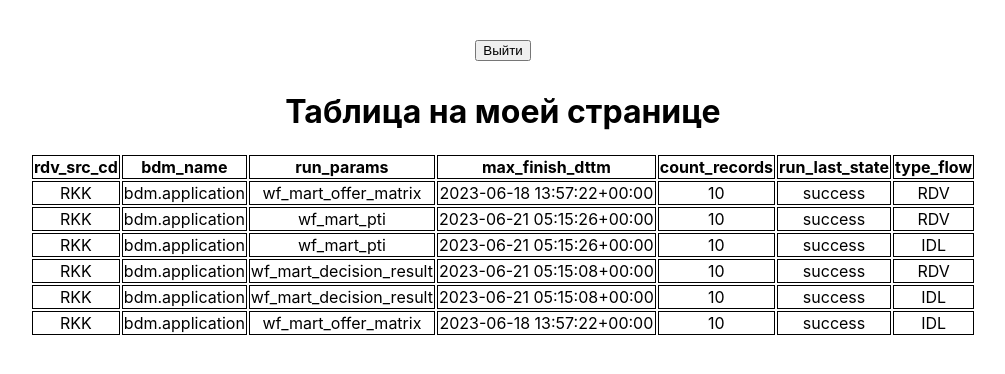
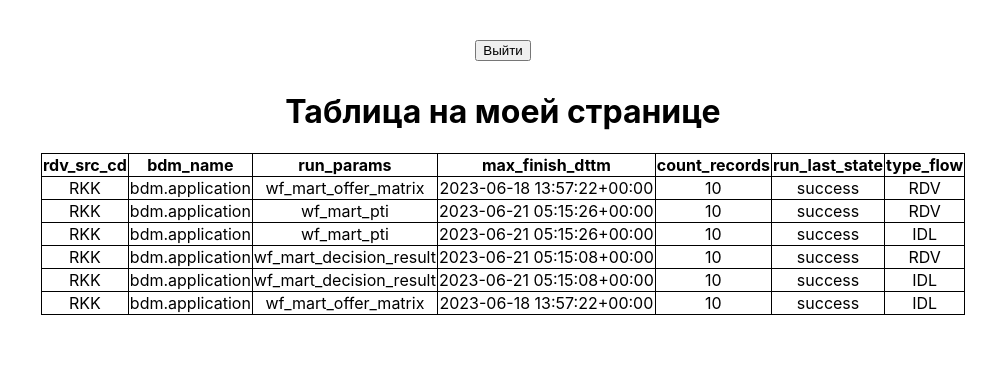
Before and after one commit to Chistik-AE/cheldon, a React (Create React App) app: page / in a window 1280 px wide. Shown: the top 374 px of the page, without its empty margins (137-1142 px from the left). Built offline with nearby package versions, Linux system fonts and the light colour scheme.

Commit message:
убрал двойные рамки в таблице

```diff
--- a/src/mySpace/MySpace.js
+++ b/src/mySpace/MySpace.js
@@ -24,12 +24,12 @@ export default function MySpace() {
                     </h1>
                 </div>
                 <div>
-                    <table class="product">
+                    <table>
                         <thead>
-                            {tableHead.map((newHead) => { return <th className='cell'>{newHead}</th> })}
+                            {tableHead.map((newHead) => { return <th>{newHead}</th> })}
                         </thead>
                         <tbody>
-                            {tableRows.map((newRow) => { return <tr className='cell'> {Object.values(newRow).map((row) => { return <td className='cell'>{row}</td> })}</tr> })}
+                            {tableRows.map((newRow) => { return <tr> {Object.values(newRow).map((cell) => { return <td>{cell}</td> })}</tr> })}
                         </tbody>
                     </table>
                 </div>
--- a/src/mySpace/mySpace.css
+++ b/src/mySpace/mySpace.css
@@ -11,12 +11,14 @@
         margin-top: 40px;
     }
 
-    .myTable {
-        border: 2px solid black;
+    table {
+    display: table;
+    border-collapse: collapse;
     }
 
-    .cell {
+    th, td {
         border: 1px solid black;
+        border-collapse: collapse;
     }
 
     .buttomOut {
```
